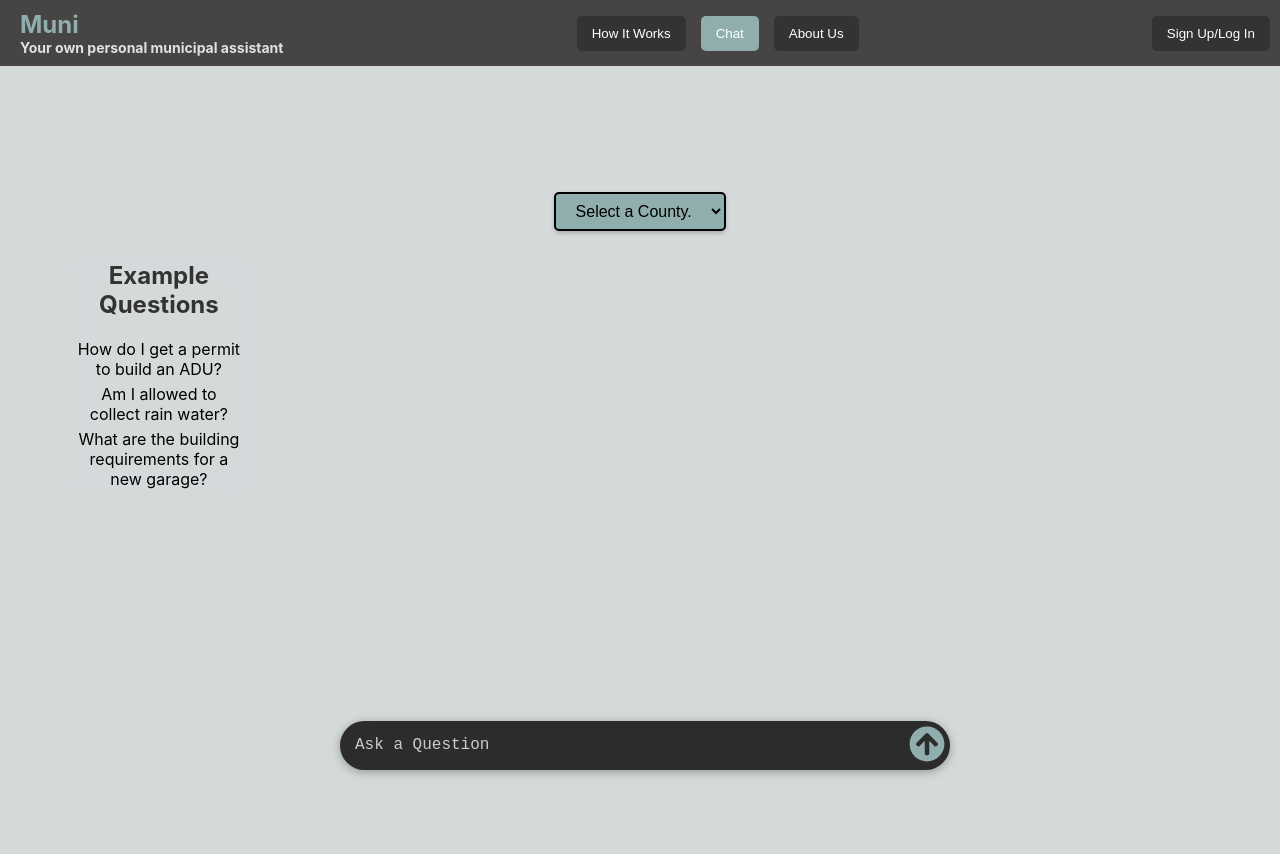
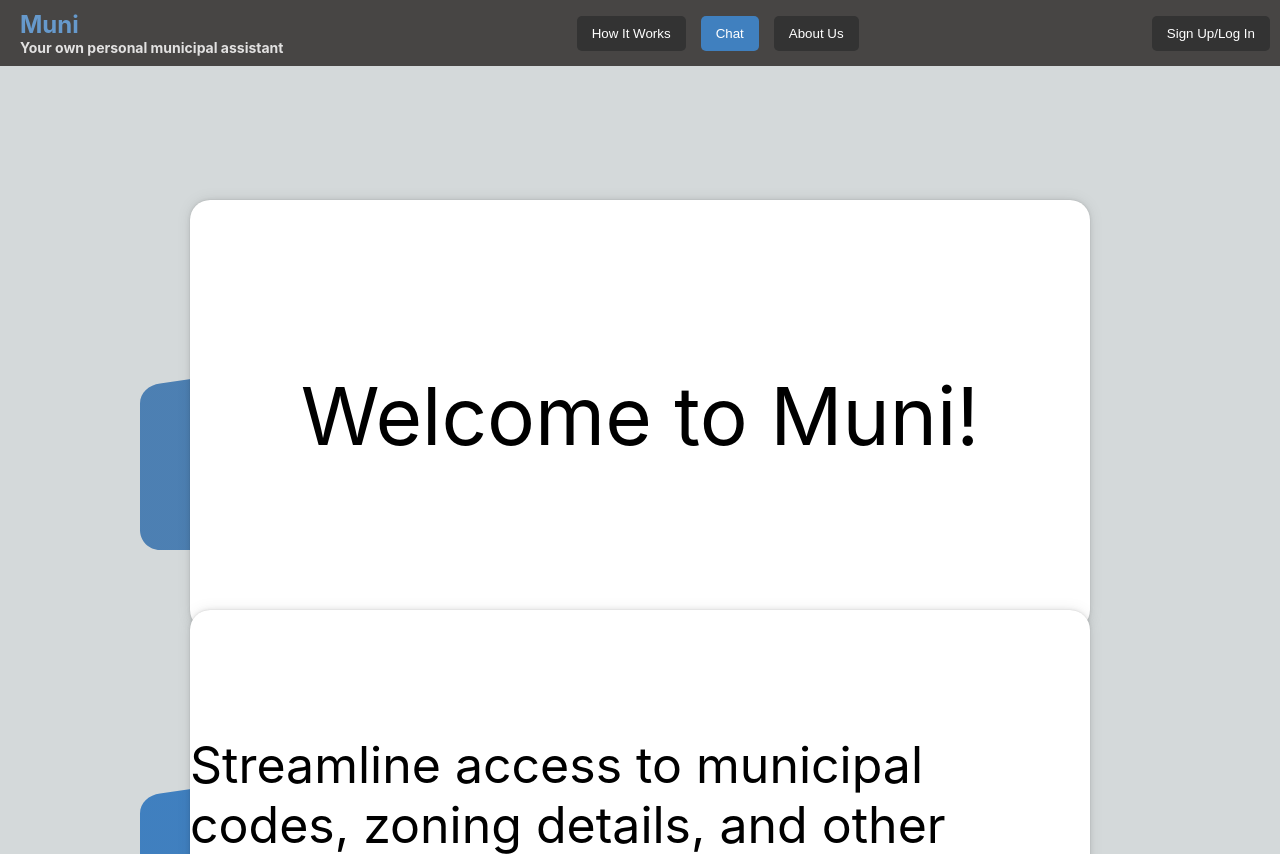
Before and after one commit to jesseandringa/deploy_chat, a React app in the folder chat_site/: page / in a window 1280 px wide. Shown: the top 854 px of the page. Before the commit the page ends 800 px from the top, so only its background shows below. Built offline with nearby package versions, Linux system fonts and the light colour scheme.

Commit message:
home page color and can access without login

```diff
--- a/chat_site/package.json
+++ b/chat_site/package.json
@@ -9,6 +9,7 @@
     "@testing-library/react": "^13.4.0",
     "@testing-library/user-event": "^13.5.0",
     "axios": "^1.2.0",
+    "framer-motion": "^11.11.17",
     "react": "^18.2.0",
     "react-dom": "^18.2.0",
     "react-icons": "^5.1.0",
--- /dev/null
+++ b/chat_site/src/ChatPage.js
@@ -0,0 +1,30 @@
+// import logo from './logo.svg';
+import "./style/HomePage.css";
+import React, { useState, useEffect, useContext } from "react";
+import TopBar from "./TopBar";
+import ChatContainer from "./ChatContainer";
+import { DBContext } from "./DBContext";
+
+const ChatPage = () => {
+  const [areMessages, setAreMessages] = useState(false);
+
+  const handleAreMessagesChange = (value) => {
+    setAreMessages(value);
+  };
+
+  return (
+    <>
+      <div className="container">
+        <div>
+          <TopBar />
+          <ChatContainer
+            className="chat-container"
+            handleAreMessagesChange={handleAreMessagesChange}
+          />
+        </div>
+      </div>
+    </>
+  );
+};
+
+export default ChatPage;
--- a/chat_site/src/DBContext.js
+++ b/chat_site/src/DBContext.js
@@ -29,6 +29,8 @@ const DBProvider = ({ children }) => {
   useEffect(() => {
     const checkUserSession = async () => {
       if (!isAuthenticated && !isLoading) {
+        if(window.location.pathname === "/chat") {
+          console.log('checking user session')
           try {
             // Try silently getting the access token to check for a valid session
             await getAccessTokenSilently();
@@ -38,6 +40,7 @@ const DBProvider = ({ children }) => {
             loginWithRedirect({
               appState: { targetUrl: window.location.pathname },
             });
+          }
         }
       }
     };
@@ -53,6 +56,8 @@ const DBProvider = ({ children }) => {
   ]);
 
   useEffect(() => {
+    console.log('window.location.pathname', window.location.pathname);
+
     console.log("currentUser", currentUser);
     const fetchUser = async () => {
       if (isAuthenticated && user && !currentUser) {
--- a/chat_site/src/HomePage.js
+++ b/chat_site/src/HomePage.js
@@ -4,25 +4,60 @@ import React, { useState, useEffect, useContext } from "react";
 import TopBar from "./TopBar";
 import ChatContainer from "./ChatContainer";
 import { DBContext } from "./DBContext";
+import { motion, Variants } from "framer-motion";
+
+const details = [
+  ["Welcome to Muni!", 210, 40,80],
+  ["Streamline access to municipal codes, zoning details, and other resources with our intelligent chatbot.", 210, 50, 50],
+  ["Get answers to your city-related queries without digging through endless documents.", 210, 60, 50],
+  ["Use the source links to dig deeper or verify your answers. ", 210, 70, 50],
+  // ["Use links to dig deeper and verify answers", 100, 140, 50],
+];
+
+const cardVariants = (fontSize) => ({
+  offscreen: {
+    y: 300
+  },
+  onscreen: {
+    y: 50,
+    transition: {
+      type: "spring",
+      bounce: 0.1,
+      duration: 0.8
+    }
+  },
+  fontSize: `${fontSize}px`
+});
+
+const hue = (h,p) => `hsl(${h}, ${p}%, 50%)`;
+
+function Card({ text, hueA, hueB, fontsize }) {
+  // const background = `linear-gradient(306deg, ${hue(hueA)}, ${hue(hueA)})`;
+  const background = `linear-gradient(306deg, ${hue(hueA, hueB)}, ${hue(hueA,hueB)})`;
+
+  return (
+    <motion.div
+      className="card-container"
+      initial="offscreen"
+      whileInView="onscreen"
+      viewport={{ once: false, amount: 1.0 }}
+    >
+      <div className="splash" style={{ background }} />
+      <motion.div className="card" variants={cardVariants(fontsize)} style={{ fontSize: `${fontsize}px` }}>
+        {text}
+      </motion.div>
+    </motion.div>
+  );
+}
 
 const HomePage = () => {
-  const [areMessages, setAreMessages] = useState(false);
-
-  const handleAreMessagesChange = (value) => {
-    setAreMessages(value);
-  };
 
   return (
     <>
-      <div className="container">
-        <div>
-          <TopBar />
-          <ChatContainer
-            className="chat-container"
-            handleAreMessagesChange={handleAreMessagesChange}
-          />
-        </div>
-      </div>
+      <TopBar />
+      {details.map(([text, hueA, hueB, fontsize]) => (
+        <Card text={text} hueA={hueA} hueB={hueB} key={text} fontsize={fontsize} />
+      ))}
     </>
   );
 };
--- a/chat_site/src/TopBar.js
+++ b/chat_site/src/TopBar.js
@@ -14,7 +14,7 @@ const TopBar = () => {
         <button onClick={() => (window.location.href = "/how-it-works")}>
           How It Works
         </button>
-        <button id="center-button" onClick={() => (window.location.href = "/")}>
+        <button id="center-button" onClick={() => (window.location.href = "/chat")}>
           Chat
         </button>
         <button onClick={() => (window.location.href = "/about-us")}>
--- a/chat_site/src/index.js
+++ b/chat_site/src/index.js
@@ -13,6 +13,7 @@ import Auth0ProviderWithNavigate from "./AuthProviderWithNavigate";
 import { BrowserRouter as Router, Route, Routes } from "react-router-dom";
 import { PayPalScriptProvider, PayPalButtons } from "@paypal/react-paypal-js";
 import DBProvider from "./DBContext";
+import ChatPage from "./ChatPage";
 
 const root = ReactDOM.createRoot(document.getElementById("root"));
 root.render(
@@ -26,6 +27,7 @@ root.render(
             <Route path="/how-it-works" element={<HowItWorks />} />
             <Route path="/contact-us" element={<ContactUs />} />
             <Route path="/features" element={<Features />} />
+            <Route path="/chat" element={<ChatPage />} />
           </Routes>
         </DBProvider>
       </Auth0ProviderWithNavigate>
--- a/chat_site/src/style/BottomButtons.css
+++ b/chat_site/src/style/BottomButtons.css
@@ -30,7 +30,7 @@
   }
 
   #plans-button{
-    background-color: #90AEAD;
+    background-color: hsl(210 50% 60%);
     margin-top: 5px;
     height: 100px;
     width: 120px;
@@ -38,5 +38,5 @@
   }
 
   #plans-button:hover{
-    background-color: #90AEAD;
+    background-color: hsl(210 50% 50%);
   }
--- a/chat_site/src/style/ChatContainer.css
+++ b/chat_site/src/style/ChatContainer.css
@@ -152,7 +152,7 @@
 }
 
 .question-icon {
-  color: #90AEAD; /* Icon color */
+  color: hsl(210 50% 60%); /* Icon color */
   font-size: 36px; /* Icon size */
 }
 
--- a/chat_site/src/style/DropdownMenu.css
+++ b/chat_site/src/style/DropdownMenu.css
@@ -18,9 +18,9 @@
   }
 
   .default-option {
-    background-color: #90AEAD;
+    background-color: hsl(0, 0%, 100%);
   }
 
   .selected-option {
-    background-color: #d3efee;
+    background-color: hsl(210 50% 60%);
   }
--- a/chat_site/src/style/HomePage.css
+++ b/chat_site/src/style/HomePage.css
@@ -75,3 +75,46 @@ ul {
 li {
   margin-bottom: 5px;
 }
+
+#root {
+  margin: 100px auto;
+  max-width: 1000px;
+  padding-bottom: 200px;
+}
+
+.card {
+  /* font-size: 164px; */
+  width: 900px;
+  height: 430px;
+  display: flex;
+  align-items: center;
+  justify-content: center;
+  background: white;
+  border-radius: 20px;
+  box-shadow: 0 0 1px hsl(0deg 0% 0% / 0.075), 0 0 2px hsl(0deg 0% 0% / 0.075),
+    0 0 4px hsl(0deg 0% 0% / 0.075), 0 0 8px hsl(0deg 0% 0% / 0.075),
+    0 0 16px hsl(0deg 0% 0% / 0.075);
+  transform-origin: 10% 60%;
+}
+
+.card-container {
+  overflow: hidden;
+  display: flex;
+  align-items: center;
+  justify-content: center;
+  position: relative;
+  padding-top: 50px;
+  padding-bottom: 50px;
+  margin-bottom: -120px;
+}
+
+.splash {
+  position: absolute;
+  bottom: 0;
+  left: 0;
+  right: 0;
+  top: 0;
+  clip-path: path(
+    "M 0 303.5 C 0 292.454 8.995 285.101 20 283.5 L 460 219.5 C 470.085 218.033 480 228.454 480 239.5 L 500 430 C 500 441.046 491.046 450 480 450 L 20 450 C 8.954 450 0 441.046 0 430 Z"
+  );
+}
--- a/chat_site/src/style/HowItWorks.css
+++ b/chat_site/src/style/HowItWorks.css
@@ -9,7 +9,7 @@
     background: rgba(255, 255, 255, 0.2);
 }
 #chat-button{
-    background-color: #90AEAD;
+    background-color: hsl(210 50% 50%);
     margin-top: 5px;
     height: 70px;
     width: 200px;
@@ -18,7 +18,7 @@
     border-radius: 7px;
   }
   #chat-button:hover{
-    background-color: #90AEAD;
+    background-color: hsl(210 50% 60%);
     cursor: pointer;
   }
 .how-it-works-steps{
--- a/chat_site/src/style/SignUpLogin.css
+++ b/chat_site/src/style/SignUpLogin.css
@@ -92,7 +92,7 @@
 }
 
 .login-button:hover {
-  background-color: #90AEAD;
+  background-color: hsl(210 50% 60%);
   /* background-color: #333333; */
 }
 
--- a/chat_site/src/style/TopBar.css
+++ b/chat_site/src/style/TopBar.css
@@ -20,7 +20,8 @@
 }
 
 .name-and-description h1 {
-  color: #90AEAD;
+  /* color: #90AEAD; */
+  color: hsl(210 50% 60%);
   cursor: pointer;
   margin: 0;
   font-size: 24px;
@@ -28,7 +29,7 @@
 }
 
 .name-and-description h1:hover {
-  color: #90AEAD; /* Gold color on hover */
+  color: hsl(210 50% 50%);
 }
 
 .name-and-description h2 {
@@ -73,11 +74,11 @@
 /* } */
 
 #center-button {
-  background-color: #90AEAD; /* Highlighted button color */
+  background-color: hsl(210 50% 50%); /* Highlighted button color */
 }
 
 #center-button:hover {
-  background-color: #90AEAD; /* Lighter orange on hover */
+  background-color: hsl(210 50% 60%); /* Lighter orange on hover */
 }
 
 
```
Also changed, not shown: 1 other file. Lines whose indentation alone changed are shown as unchanged.
